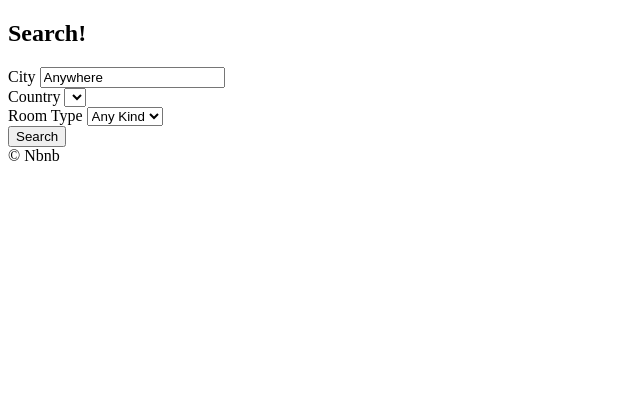
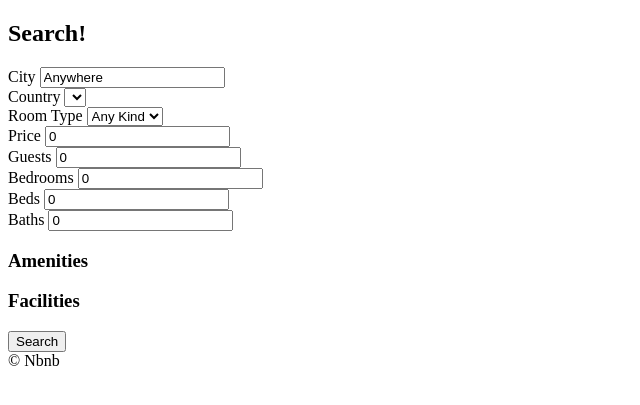
Before and after one commit to noddingcypher/airbnb-clone, a Django app: page /rooms/search/ in a window 1280 px wide. Shown: the part 60-465 px from the top of the page, without its empty margins (0-640 px from the left). Run offline with Django 3.2, Linux system fonts and the light colour scheme; data that the repository does not hold is empty.

Commit message:
Amenities and Faciliites Form

```diff
--- a/rooms/views.py
+++ b/rooms/views.py
@@ -30,17 +30,34 @@
     city = str.capitalize(city)
     country = request.GET.get("country", "KR")
     room_type = int(request.GET.get("room_type", 0))
-    room_types = models.RoomType.objects.all()
-
+    price = int(request.GET.get("price", 0))
+    guests = int(request.GET.get("guests", 0))
+    bedrooms = int(request.GET.get("bedrooms", 0))
+    beds = int(request.GET.get("beds", 0))
+    baths = int(request.GET.get("baths", 0))
+    selected_amenities = request.GET.get("amenities")
+    selected_facilities = request.GET.get("facilities")
+    print(selected_facilities, selected_amenities)
     form = {
         "city": city,
         "selected_country": country,
         "selected_room_type": room_type,
+        "price": price,
+        "guests": guests,
+        "bedrooms": bedrooms,
+        "beds": beds,
+        "baths": baths,
     }
+
+    room_types = models.RoomType.objects.all()
+    amenities = models.Amenity.objects.all()
+    facilities = models.Facility.objects.all()
 
     choices = {
         "room_types": room_types,
         "countries": countries,
+        "amenities": amenities,
+        "facilities": facilities,
     }
     return render(
         request,
--- a/templates/rooms/search.html
+++ b/templates/rooms/search.html
@@ -58,6 +58,56 @@
                 {% endfor %}
             </select>
         </div>
+
+        <div>
+            <label for="price">Price</label>
+            <input value="{{price}}" type="number" name="price" id="price" placeholder="Price" />
+        </div>
+
+        <div>
+            <label for="guests">Guests</label>
+            <input value="{{guests}}" type="number" name="guests" id="guests" placeholder="Guests" />
+        </div>
+
+        <div>
+            <label for="bedrooms">Bedrooms</label>
+            <input value="{{bedrooms}}" type="number" name="bedrooms" id="bedrooms" placeholder="Bedrooms" />
+        </div>
+        <div>
+            <label for="beds">Beds</label>
+            <input value="{{beds}}" type="number" name="beds" id="beds" placeholder="Beds" />
+        </div>
+        <div>
+            <label for="baths">Baths</label>
+            <input value="{{baths}}" type="number" name="baths" id="baths" placeholder="Baths" />
+        </div>
+        <div>
+            <h3>Amenities</h3>
+            <ul>
+                {% for a in amenities %}
+                    <li>
+                        <label for="a_{{a.pk}}">{{a.name}}</label>
+                        <input id ="a_{{a.pk}}" name ="amenities" type = "checkbox" value = "{{a.pk}}" />
+                    </li>
+
+                {% endfor %}
+
+            </ul>
+        </div>
+        <div>
+            <h3>Facilities</h3>
+            <ul>
+                {% for f in facilities %}
+                <li>
+                    <label for="f_{{f.pk}}">{{f.name}}</label>
+                    <input id="f_{{f.pk}}" name="facilities" type="checkbox" value = "{{f.pk}}"/>
+                </li>
+
+                {% endfor %}
+
+            </ul>
+        </div>
+
         <button>Search</button>
     </form>
 
```
